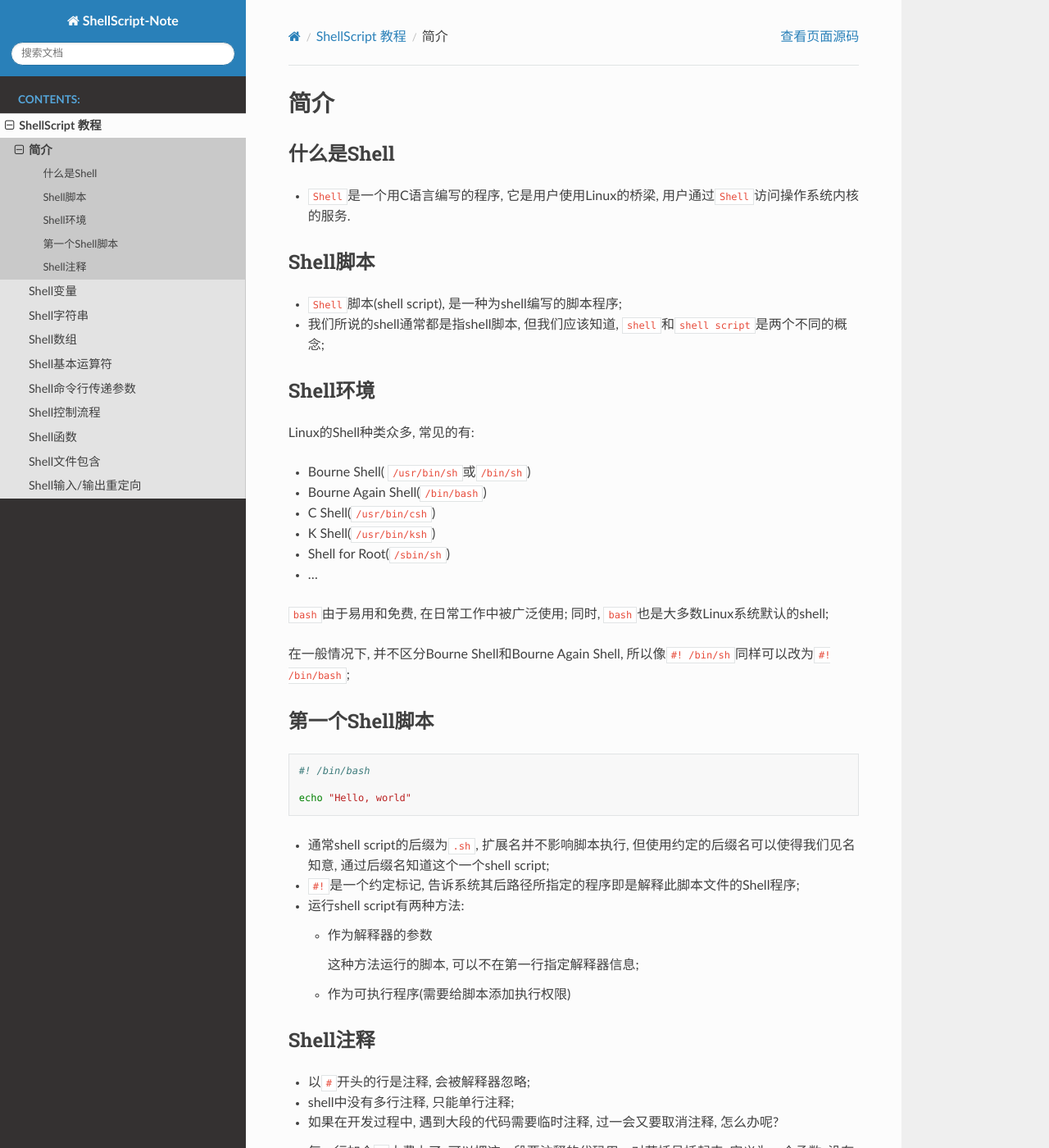
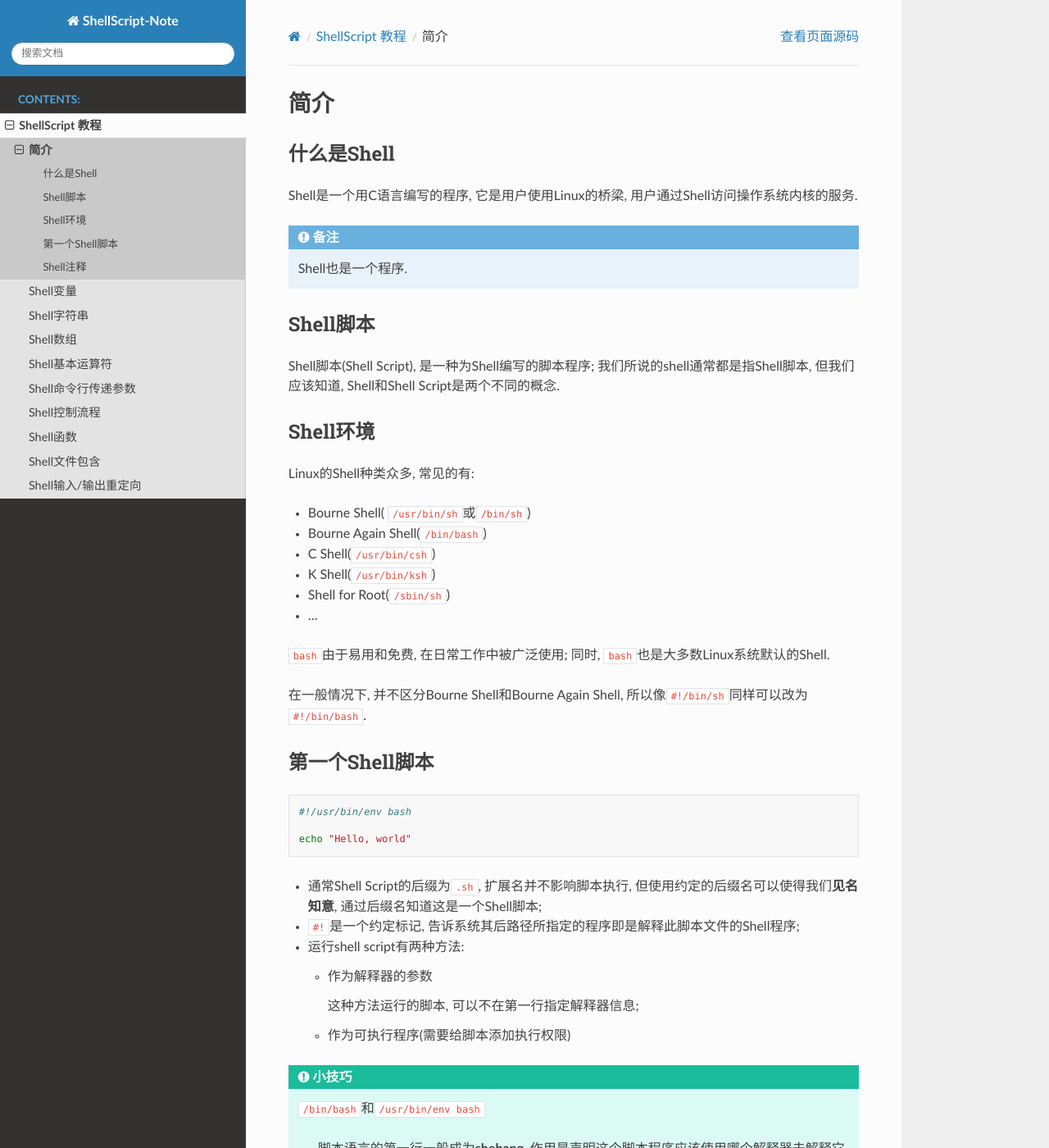
Before and after one commit to My-LearningNotes/ShellScript, a Sphinx documentation site: the page built from source/tutorial/intro.rst, in a window 1280 px wide and 1400 px high. Shown: the whole window at 82% size. Built offline with Sphinx 7.4.7 and the Read the Docs theme 2.0.0, drawn with Linux system fonts in a browser that asks for light colours; some of the changed text lies outside the part shown.

Commit message:
修改: 简介

```diff
--- a/source/tutorial/intro.rst
+++ b/source/tutorial/intro.rst
@@ -5,15 +5,18 @@
 什么是Shell
 -----------
 
--   ``Shell``\ 是一个用C语言编写的程序, 它是用户使用Linux的桥梁, 用户通过\ ``Shell``\ 访问操作系统内核的服务.
+Shell是一个用C语言编写的程序, 它是用户使用Linux的桥梁, 用户通过Shell访问操作系统内核的服务.
+
+.. note::
+
+    Shell也是一个程序.
 
 
 Shell脚本
 ---------
 
--   ``Shell``\ 脚本(shell script), 是一种为shell编写的脚本程序;
-
--   我们所说的shell通常都是指shell脚本, 但我们应该知道, \ ``shell``\ 和\ ``shell script``\ 是两个不同的概念;
+Shell脚本(Shell Script), 是一种为Shell编写的脚本程序;
+我们所说的shell通常都是指Shell脚本, 但我们应该知道, Shell和Shell Script是两个不同的概念.
 
 
 Shell环境
@@ -33,10 +36,9 @@ Linux的Shell种类众多, 常见的有:
 
 -   ...
 
-``bash``\ 由于易用和免费, 在日常工作中被广泛使用;
-同时, \ ``bash``\ 也是大多数Linux系统默认的shell;
+``bash``\ 由于易用和免费, 在日常工作中被广泛使用; 同时, \ ``bash``\ 也是大多数Linux系统默认的Shell.
 
-在一般情况下, 并不区分Bourne Shell和Bourne Again Shell, 所以像\ ``#! /bin/sh``\ 同样可以改为\ ``#! /bin/bash``;
+在一般情况下, 并不区分Bourne Shell和Bourne Again Shell, 所以像\ ``#!/bin/sh``\ 同样可以改为\ ``#!/bin/bash``\ .
 
 
 第一个Shell脚本
@@ -44,11 +46,12 @@ Linux的Shell种类众多, 常见的有:
 
 .. code-block:: bash
 
-    #! /bin/bash
+    #!/usr/bin/env bash
 
     echo "Hello, world"
 
--   通常shell script的后缀为\ ``.sh``, 扩展名并不影响脚本执行, 但使用约定的后缀名可以使得我们见名知意, 通过后缀名知道这个一个shell script;
+
+-   通常Shell Script的后缀为\ ``.sh``, 扩展名并不影响脚本执行, 但使用约定的后缀名可以使得我们\ **见名知意**\ , 通过后缀名知道这是一个Shell脚本;
 
 -   ``#!``\ 是一个约定标记, 告诉系统其后路径所指定的程序即是解释此脚本文件的Shell程序;
 
@@ -61,12 +64,27 @@ Linux的Shell种类众多, 常见的有:
     -   作为可执行程序(需要给脚本添加执行权限)
 
 
+.. tip::
+
+    ``/bin/bash``\ 和\ ``/usr/bin/env bash``
+
+        脚本语言的第一行一般成为\ **shebang**\ , 作用是声明这个脚本程序应该使用哪个解释器去解释它.
+
+        ``/bin/bash``\ 声明执行这个脚本时, 使用\ ``/bin/bash`` 这个解释器;
+
+        ``/usr/bin/env bash``\ 这种写法是为了防止用户没有将\ ``bash``\ 安装在默认的\ ``/bin/``\ 路径下;
+        这种写法是声明, 去\ ``env``\ 设置里查找\ ``bash``\ 的安装路径, 再调用相应路径下的解释器来执行程序.
+
+        推荐使用\ ``/usr/bin/env bash``\ 这种写法.
+
+
+
 Shell注释
 ---------
 
 -   以\ ``#``\ 开头的行是注释, 会被解释器忽略;
 
--   shell中没有多行注释, 只能单行注释;
+-   Shell中没有多行注释, 只能单行注释;
 
 -   如果在开发过程中, 遇到大段的代码需要临时注释, 过一会又要取消注释, 怎么办呢?
 
```
